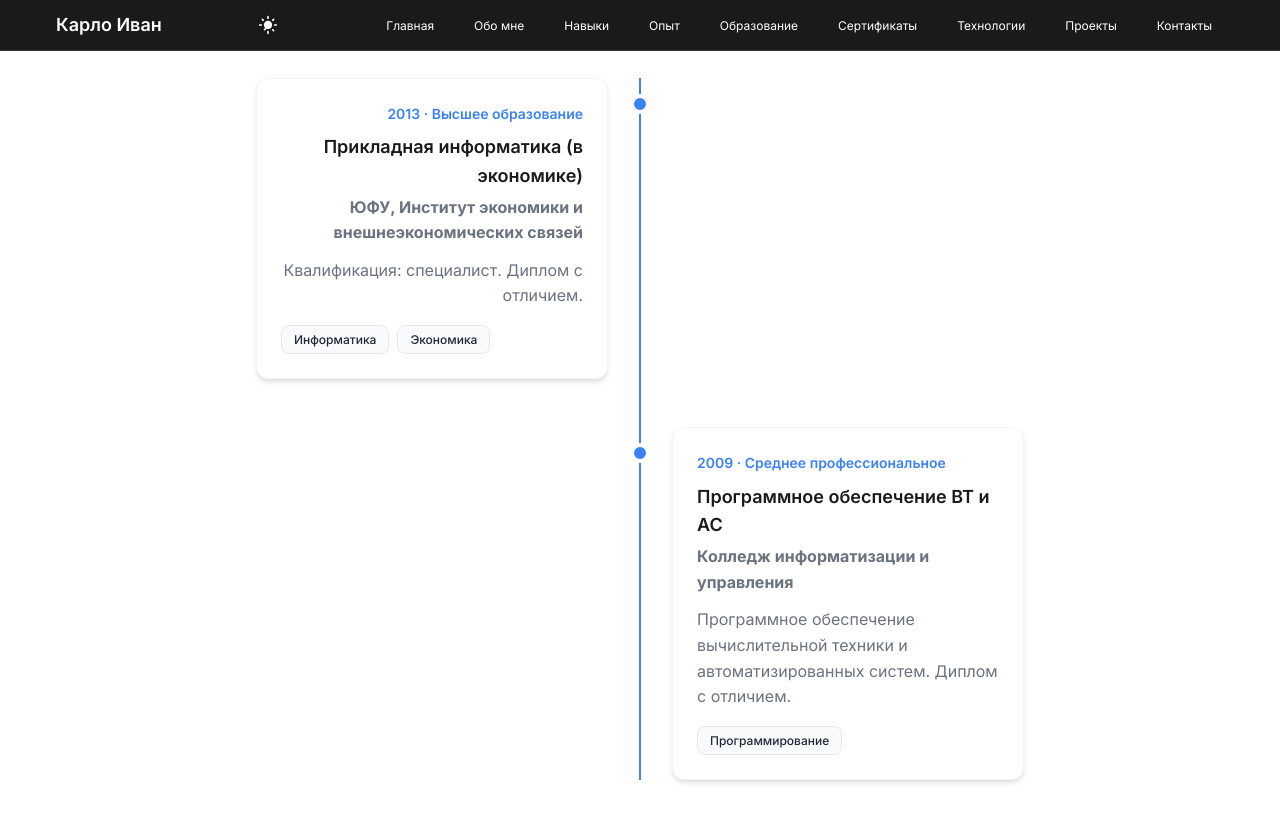
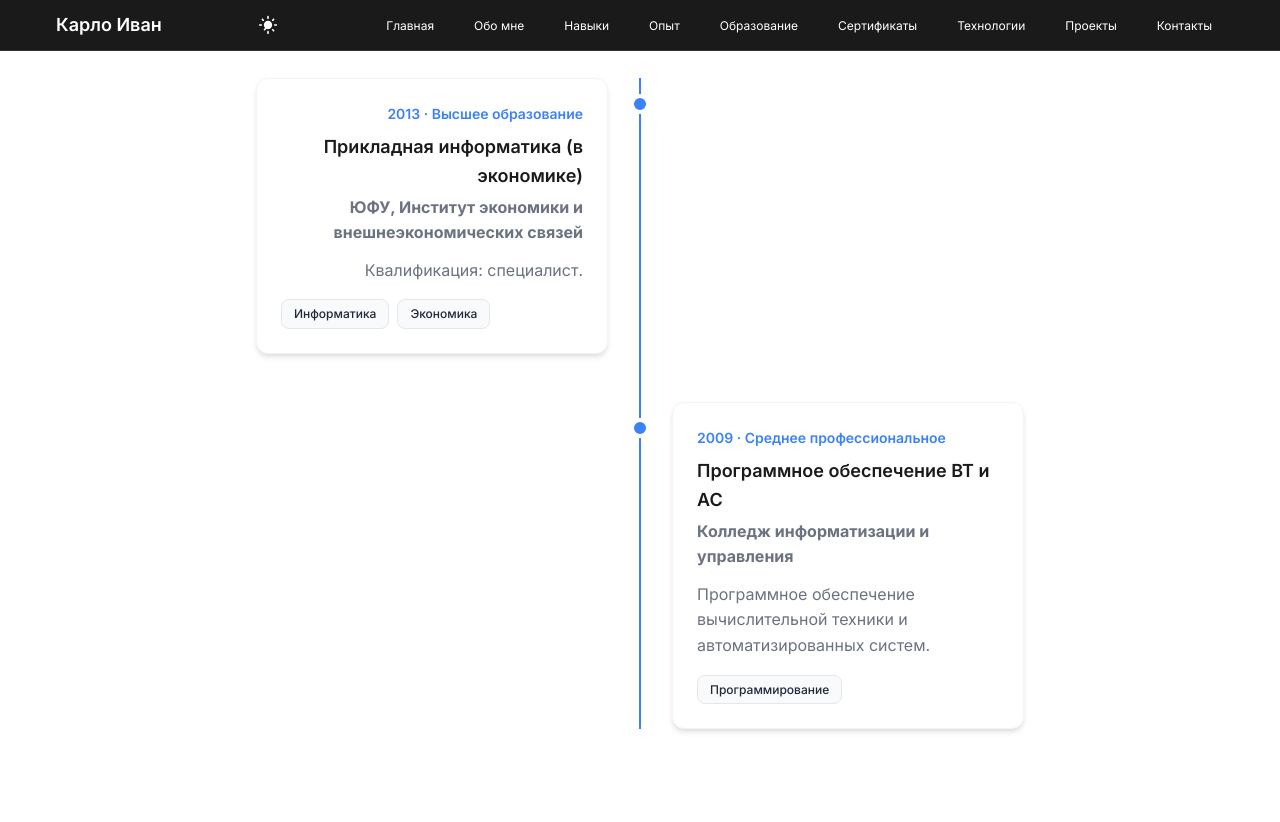
Before and after one commit to johnnyshut/johnnyshut.github.io, a Jekyll site: the page built from index.md, in a window 1280 px wide and 900 px high, scrolled down 7638 px. Shown: the top 822 px of the window. Built offline with Jekyll 4.4.1, drawn with Linux system fonts in a browser that asks for light colours.

Commit message:
fix(education): удаление упоминания о дипломе

```diff
--- a/_includes/education.html
+++ b/_includes/education.html
@@ -7,7 +7,7 @@
                 <div class="timeline-date">2013 · Высшее образование</div>
                 <h3>Прикладная информатика (в экономике)</h3>
                 <h4>ЮФУ, Институт экономики и внешнеэкономических связей</h4>
-                <p>Квалификация: специалист. Диплом с отличием.</p>
+                <p>Квалификация: специалист.</p>
                 <div class="timeline-tech">
                     <span class="tech-badge">Информатика</span>
                     <span class="tech-badge">Экономика</span>
@@ -21,7 +21,7 @@
                 <div class="timeline-date">2009 · Среднее профессиональное</div>
                 <h3>Программное обеспечение ВТ и АС</h3>
                 <h4>Колледж информатизации и управления</h4>
-                <p>Программное обеспечение вычислительной техники и автоматизированных систем. Диплом с отличием.</p>
+                <p>Программное обеспечение вычислительной техники и автоматизированных систем.</p>
                 <div class="timeline-tech">
                     <span class="tech-badge">Программирование</span>
                 </div>
```
